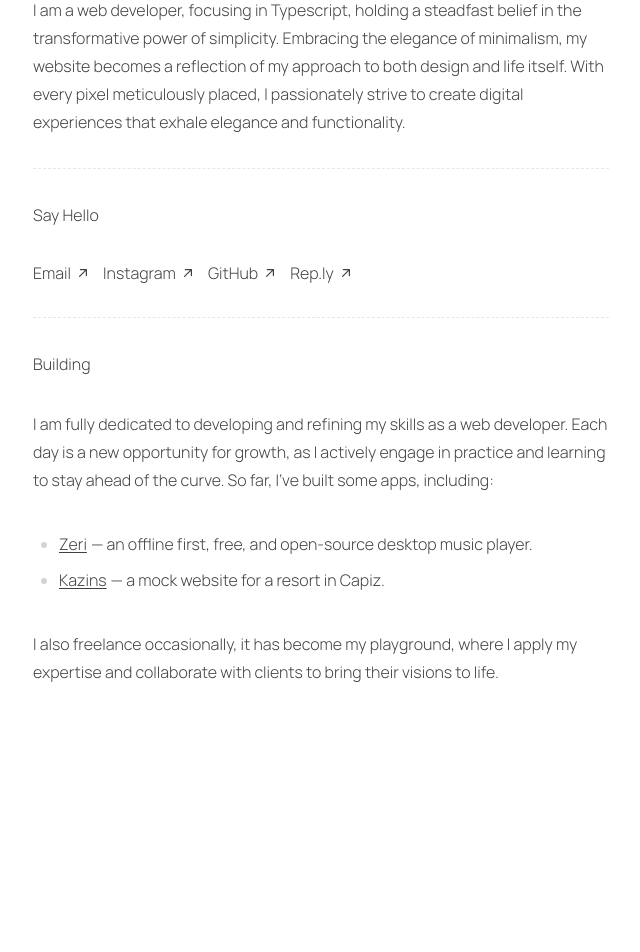
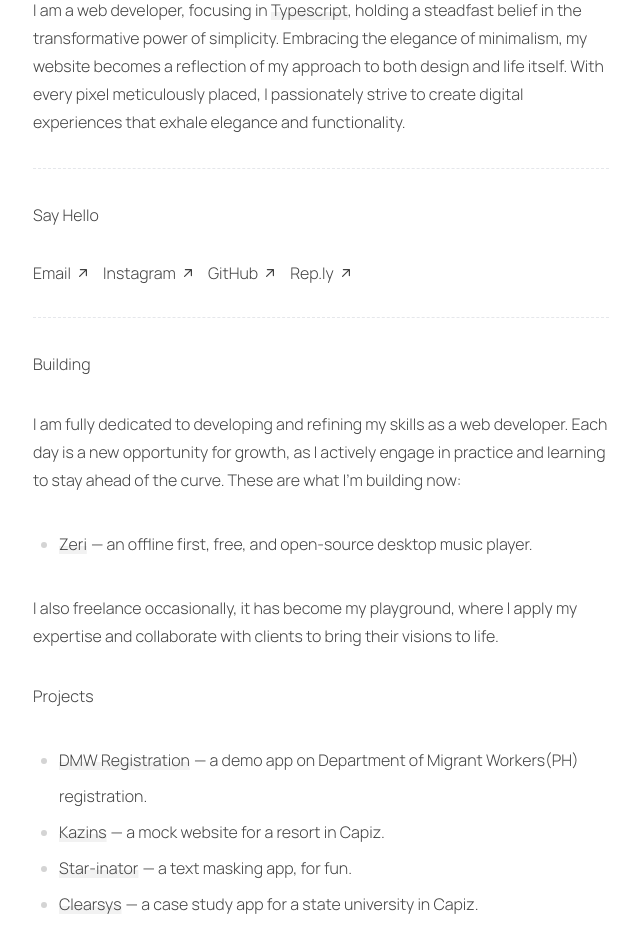
Before and after one commit to abcdefghijorngarbosaxyz/dancewithcode, a SvelteKit app: page / in a window 1280 px wide. Shown: the part 224-1176 px from the top of the page, without its empty margins (319-959 px from the left). Before the commit the page ends 1038 px from the top, so only its background shows below. Built offline with nearby package versions, Linux system fonts and the light colour scheme.

Commit message:
Update Home page, again :)

```diff
--- a/src/app.css
+++ b/src/app.css
@@ -74,8 +74,13 @@ article > :where(p, li) {
   @apply leading-7 tracking-normal;
 }
 
-a {
-  @apply text-[#404040] underline underline-offset-2 hover:bg-[rgba(229,_229,_229,_0.5)];
+section a {
+  @apply hover:bg-[rgba(229,_229,_229,_0.5)];
+}
+
+p a {
+  text-decoration-skip-ink: none;
+  @apply text-[#404040] underline decoration-[rgba(229,_229,_229,_0.5)] decoration-8 underline-offset-[-4px] hover:decoration-[rgba(229,_229,_229,_1)];
 }
 
 ul {
--- a/src/routes/+page.svelte
+++ b/src/routes/+page.svelte
@@ -1,7 +1,9 @@
 <script lang="ts">
   import ArrowNe from '../components/icons/ArrowNE.svelte';
 
-  const socials: Array<{ url: string; name: string }> = [
+  type LinkItem = { url: string; name: string; description?: string };
+
+  const socials: Array<LinkItem> = [
     {
       url: 'mailto:hello@jorndoescode.lol',
       name: 'Email'
@@ -17,6 +19,29 @@
     {
       url: 'https://rep.ly/dfntlynotjorn',
       name: 'Rep.ly'
+    }
+  ];
+
+  const projects: Array<LinkItem> = [
+    {
+      url: 'https://dmw-registration.vercel.app',
+      name: 'DMW Registration',
+      description: 'a demo app on Department of Migrant Workers(PH) registration.'
+    },
+    {
+      url: 'https://kazinsbeachresort.com',
+      name: 'Kazins',
+      description: 'a mock website for a resort in Capiz.'
+    },
+    {
+      url: 'https://text-to-asterisks.vercel.app',
+      name: 'Star-inator',
+      description: 'a text masking app, for fun.'
+    },
+    {
+      url: 'https://capsu-clearance.vercel.app',
+      name: 'Clearsys',
+      description: 'a case study app for a state university in Capiz.'
     }
   ];
 </script>
@@ -39,10 +64,12 @@
 
 <h1>Jorn Blaedel Garbosa</h1>
 <p>
-  I am a web developer, focusing in Typescript, holding a steadfast belief in the transformative
-  power of simplicity. Embracing the elegance of minimalism, my website becomes a reflection of my
-  approach to both design and life itself. With every pixel meticulously placed, I passionately
-  strive to create digital experiences that exhale elegance and functionality.
+  I am a web developer, focusing in <a target="_blank" href="https://www.typescriptlang.org/"
+    >Typescript</a
+  >, holding a steadfast belief in the transformative power of simplicity. Embracing the elegance of
+  minimalism, my website becomes a reflection of my approach to both design and life itself. With
+  every pixel meticulously placed, I passionately strive to create digital experiences that exhale
+  elegance and functionality.
 </p>
 
 <hr class="border-dashed" />
@@ -66,7 +93,7 @@
 <p>
   I am fully dedicated to developing and refining my skills as a web developer. Each day is a new
   opportunity for growth, as I actively engage in practice and learning to stay ahead of the curve.
-  So far, I've built some apps, including:
+  These are what I'm building now:
 </p>
 <ul>
   <li>
@@ -75,14 +102,19 @@
       an offline first, free, and open-source desktop music player.
     </p>
   </li>
-  <li>
-    <p>
-      <span class="pr-1"><a target="_blank" href="https://kazinsbeachresort.com">Kazins</a></span>—
-      a mock website for a resort in Capiz.
-    </p>
-  </li>
 </ul>
 <p>
   I also freelance occasionally, it has become my playground, where I apply my expertise and
   collaborate with clients to bring their visions to life.
 </p>
+
+<h2>Projects</h2>
+<ul>
+  {#each projects as project}
+    <li>
+      <p>
+        <span class="pr-1"><a target="_blank" href={project.url}>{project.name}</a></span>— {project.description}
+      </p>
+    </li>
+  {/each}
+</ul>
```
